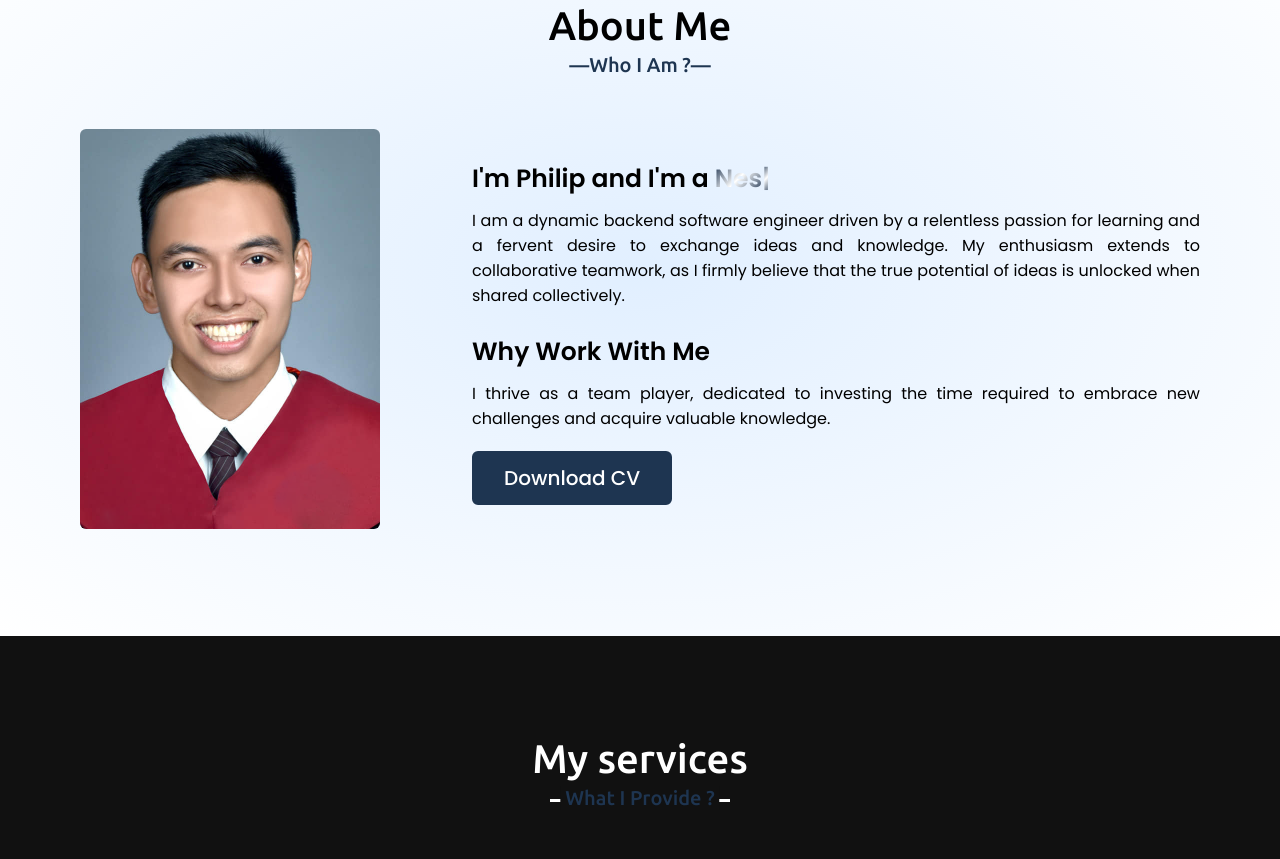
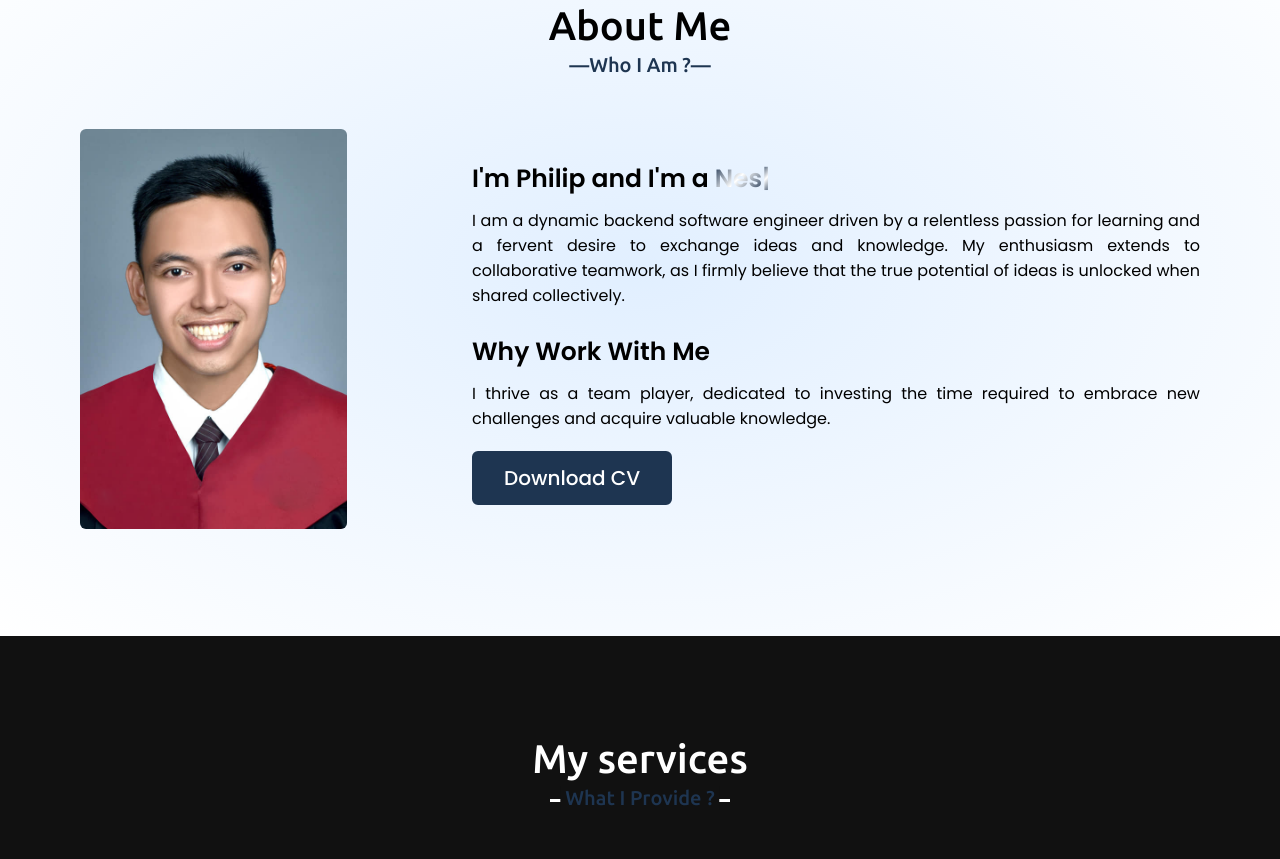
Before and after one commit to Shendelzare05/personal-portfolio, a plain HTML site: page index.html in a window 1280 px wide. Shown: the part 897-1756 px from the top of the page. Drawn offline with nearby package versions, Linux system fonts and the light colour scheme.

Commit message:
FIx ui bug in lower screen size

```diff
--- a/index.html
+++ b/index.html
@@ -291,14 +291,7 @@
 
                 <br><br>
 
-                <!-- Social -->
-                <div class="social-menu">
-                  <ul>
-                    <li><a href="https://github.com/PCalape" target="_blank"><i class="fa-brands fa-github"></i></a></li>
-                    <li><a href="https://www.linkedin.com/in/philip-john-calape-a88852185/" target="_blank"><i class="fa-brands fa-linkedin-in"></i></a></li>
-                    <li><a href="https://www.facebook.com/philipjohn.calape" target="_blank"><i class="fa-brands fa-facebook"></i></a></li>
-                  </ul>
-                </div>
+
               </div>
             </div>
 
@@ -364,13 +357,23 @@
                              readonly>
                   </div>
               </div>
-              <br><br><br>
+              <br>
 
               <button id="but" onclick="reloadGame()">
                   RESET
               </button>
 
+              <br><br><br>
 
+
+              <!-- Social -->
+              <div class="social-menu">
+                <ul>
+                  <li><a href="https://github.com/PCalape" target="_blank"><i class="fa-brands fa-github"></i></a></li>
+                  <li><a href="https://www.linkedin.com/in/philip-john-calape-a88852185/" target="_blank"><i class="fa-brands fa-linkedin-in"></i></a></li>
+                  <li><a href="https://www.facebook.com/philipjohn.calape" target="_blank"><i class="fa-brands fa-facebook"></i></a></li>
+                </ul>
+              </div>
           </div>
         </div>
       </section>
--- a/styles.css
+++ b/styles.css
@@ -291,9 +291,9 @@
   }
 
   .about .about-content .left img {
-    height: 400px;
-    width: 300px;
-    object-fit: cover;
+    max-height: 400px;
+    max-width: 300px;
+    object-fit: contain;
     border-radius: 6px;
   }
 
```
